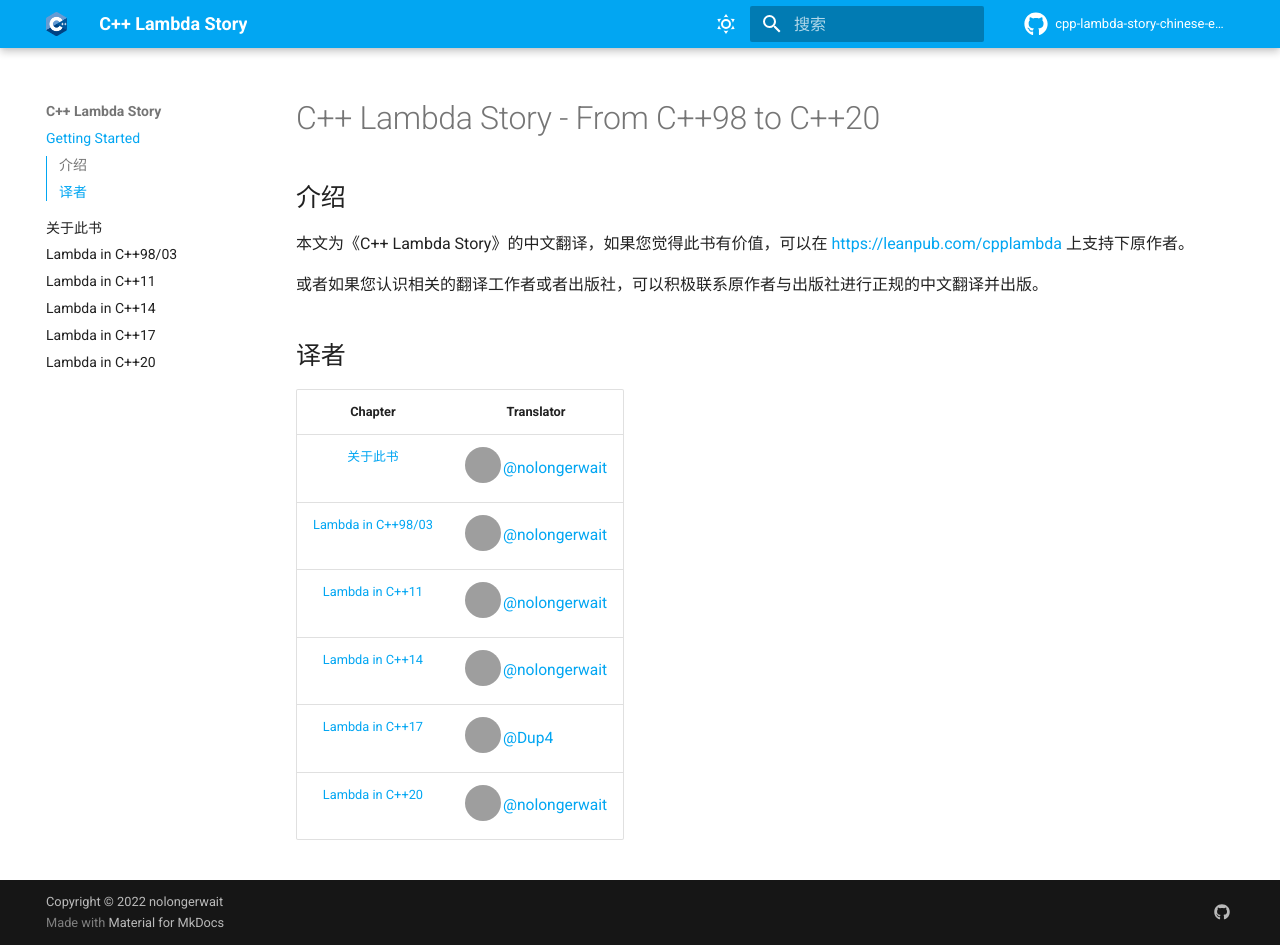
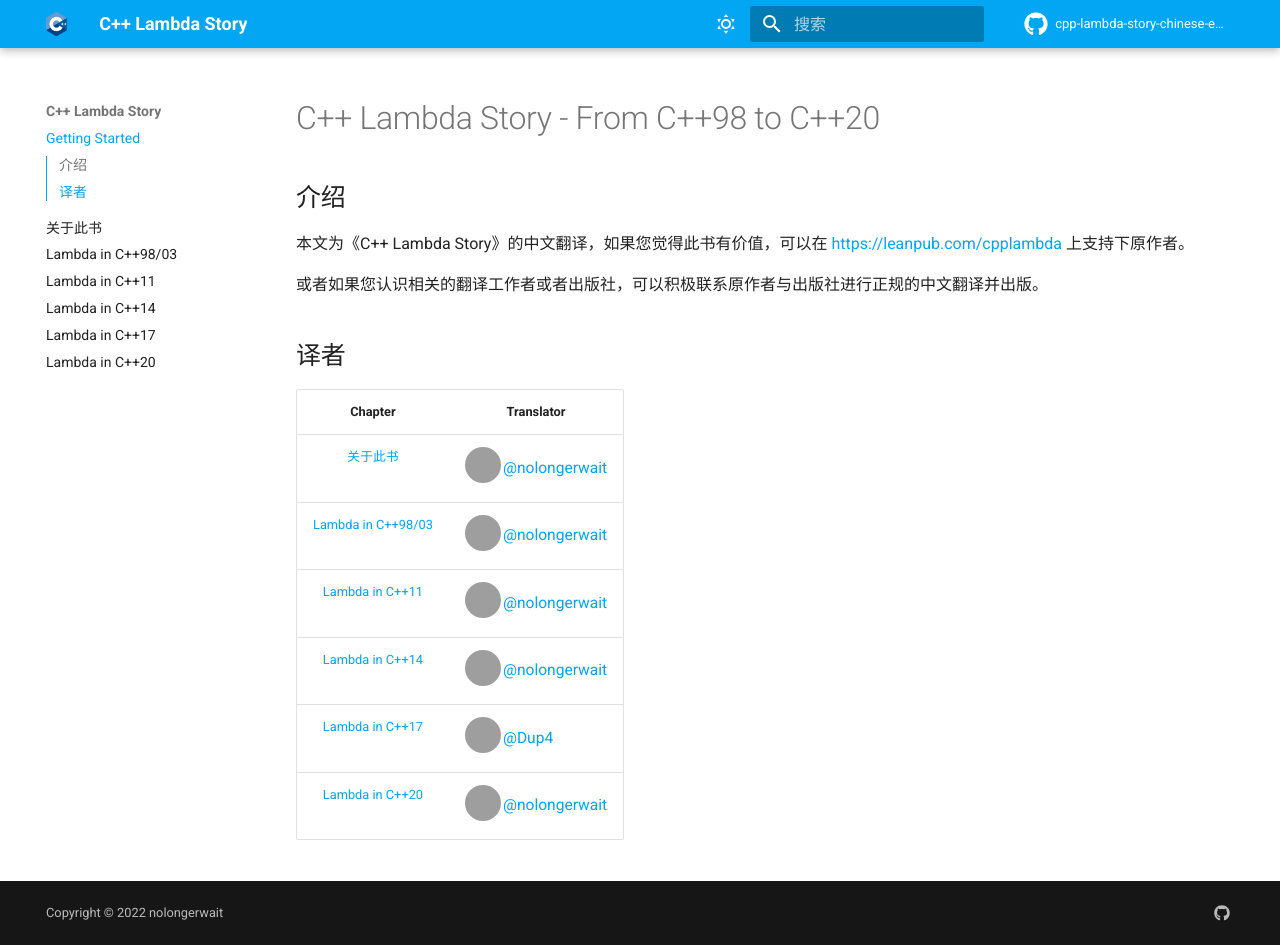
Before and after one commit to nolongerwait/cpp_lambda_story_chinese_edition, an MkDocs documentation site: the page built from Source/index.md, in a window 1280 px wide and 945 px high. Built offline with MkDocs 1.6.1 and Material for MkDocs 9.7.7, drawn with Linux system fonts in a browser that asks for light colours; comment, search, counter and statistics services are not loaded; grey boxes are pictures that could not be loaded.

Commit message:
feat: use mkdocs-material-extras

```diff
--- a/mkdocs.yml
+++ b/mkdocs.yml
@@ -55,8 +55,8 @@
         icon: material/weather-sunny
         name: Switch to dark mode
     - media: "(prefers-color-scheme: dark)"
-      scheme: slate
-      primary: cyan
+      scheme: dracula
+      primary: deep purple
       accent: deep purple
       toggle:
         icon: material/weather-night
@@ -74,23 +74,22 @@
 plugins:
   - search:
       lang: ja
-  - git-revision-date-localized
+  - git-revision-date-localized:
+      type: date
+      enable_creation_date: true
   - minify:
       minify_html: true
+  - mkdocs-material-extras:
 
 # Customization
 extra:
+  generator: false
   analytics:
     provider: google
     property: !ENV GOOGLE_ANALYTICS_KEY
   social:
     - icon: fontawesome/brands/github
       link: https://github.com/nolongerwait/cpp_lambda_story_chinese_edition
-
-extra_css:
-
-extra_javascript:
-  - https://polyfill.io/v3/polyfill.min.js?features=es6
 
 # Extensions
 markdown_extensions:
@@ -106,7 +105,7 @@
   - markdown.extensions.tables:
   - markdown.extensions.toc:
       slugify: !!python/name:pymdownx.slugs.uslugify
-      permalink: true
+      permalink: ""
       toc_depth: 3
   - pymdownx.arithmatex:
   - pymdownx.betterem:
@@ -138,11 +137,8 @@
   - pymdownx.superfences:
       preserve_tabs: true
       custom_fences:
-        - name: diagram
-          class: diagram
-          format: !!python/name:pymdownx.superfences.fence_code_format
         - name: mermaid
-          class: mermaid-experimental
+          class: mermaid
           format: !!python/name:pymdownx.superfences.fence_code_format
         - name: math
           class: arithmatex
```
